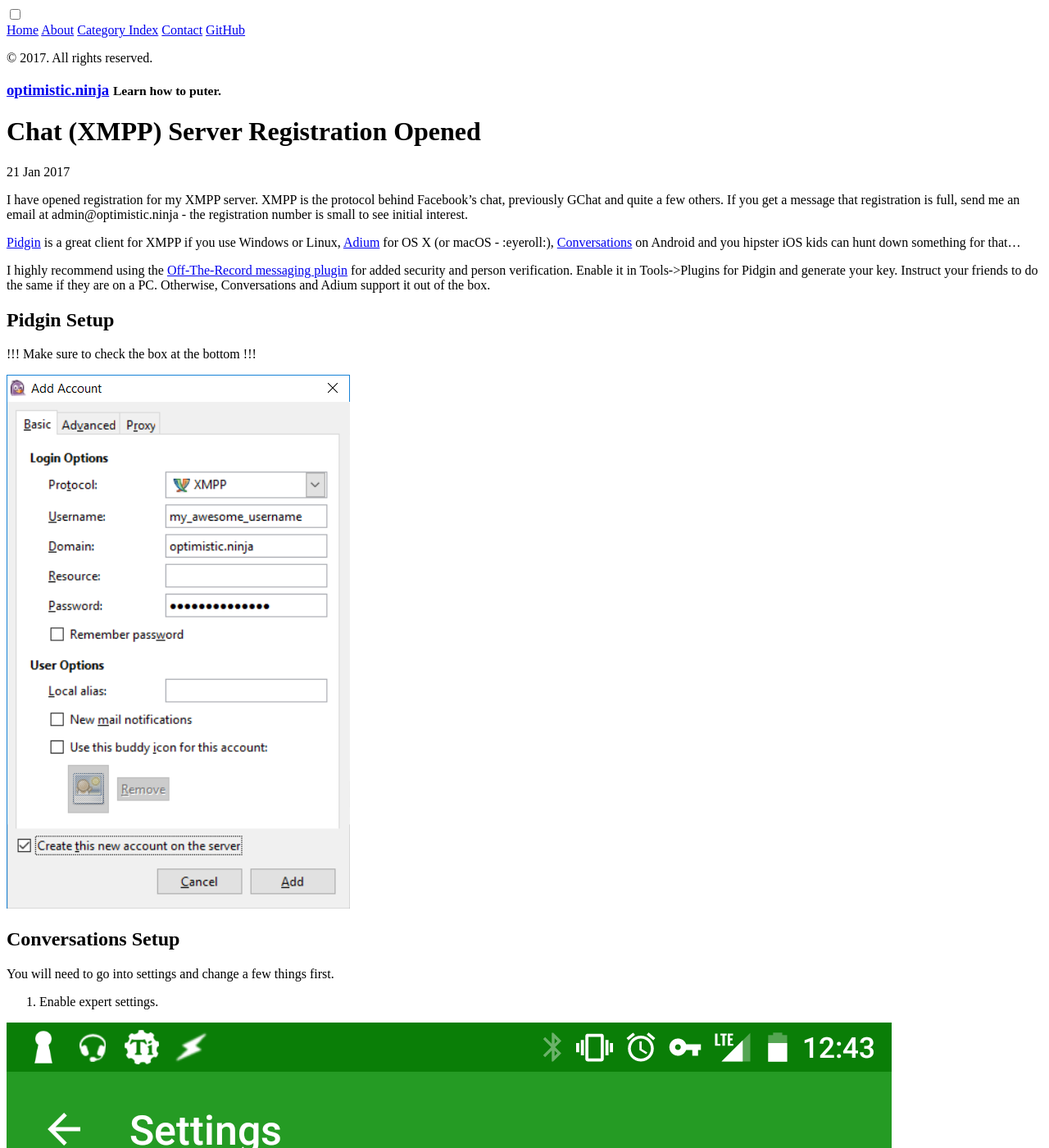
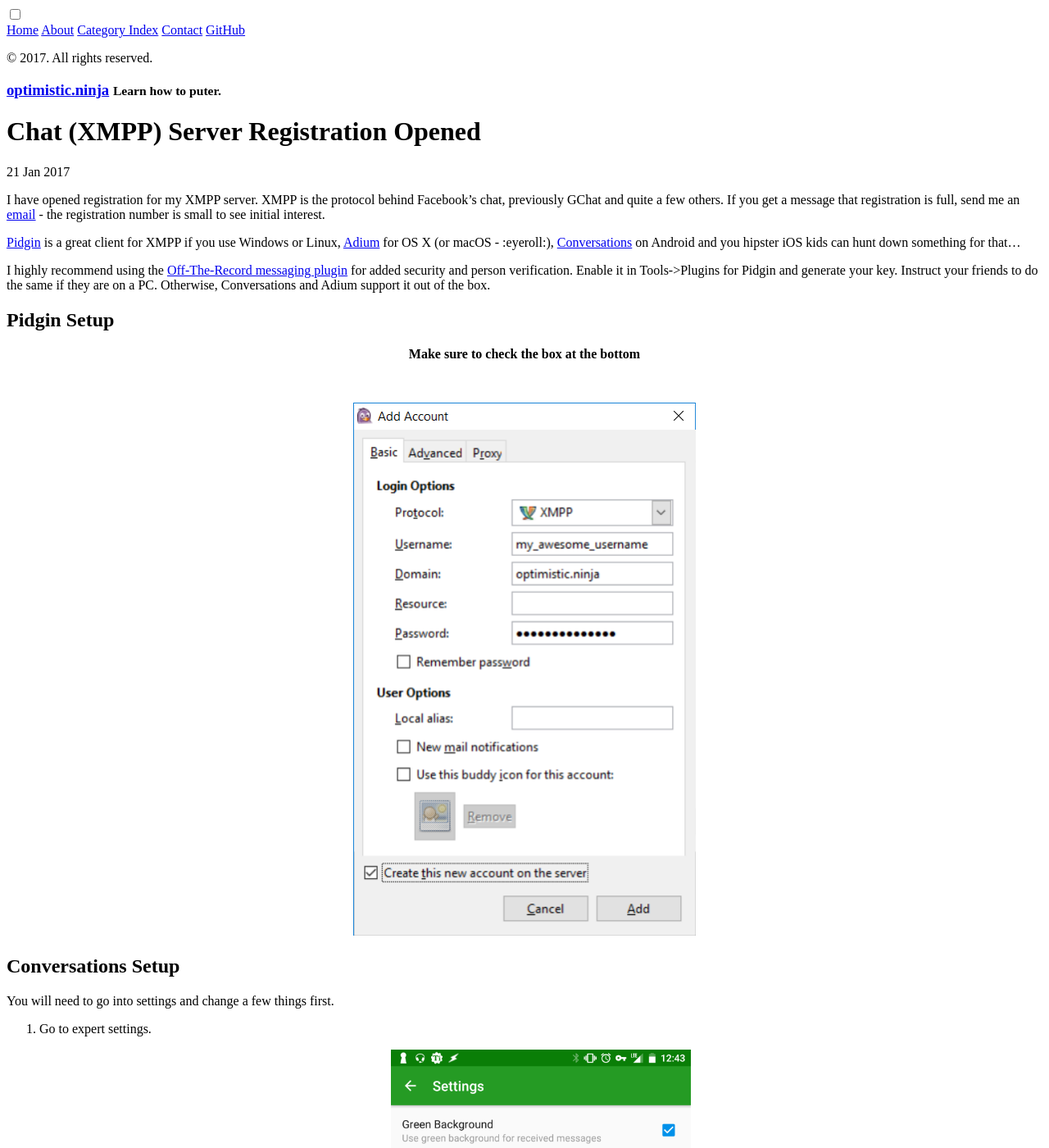
Before and after one commit to optimisticninja/optimistic.ninja, a Jekyll site: the page built from _posts/2017-01-21-chat-server-registration-open.markdown, in a window 1280 px wide and 1400 px high. Shown: the whole window at 82% size. Built offline with Jekyll 4.4.1, drawn with Linux system fonts in a browser that asks for light colours; comment, search, counter and statistics services are not loaded.

Commit message:
Minor edit and formmatting.

```diff
--- a/_posts/2017-01-21-chat-server-registration-open.markdown
+++ b/_posts/2017-01-21-chat-server-registration-open.markdown
@@ -5,7 +5,7 @@
 description: "A short guide on Off-The-Record messaging and how to register an account."
 tags: [chat, xmpp, ejabberd, privacy, encryption]
 ---
-I have opened registration for my XMPP server. XMPP is the protocol behind Facebook's chat, previously GChat and quite a few others. If you get a message that registration is full, send me an email at admin@optimistic.ninja - the registration number is small to see initial interest.
+I have opened registration for my XMPP server. XMPP is the protocol behind Facebook's chat, previously GChat and quite a few others. If you get a message that registration is full, send me an [email](mailto:admin@optimistic.ninja) - the registration number is small to see initial interest.
 
 [Pidgin](https://pidgin.im) is a great client for XMPP if you use Windows or Linux, [Adium](https://adium.im) for OS X (or macOS - :eyeroll:), [Conversations](https://play.google.com/store/apps/details?id=eu.siacs.conversations) on Android and you hipster iOS kids can hunt down something for that...
 
@@ -13,22 +13,16 @@
 
 ## Pidgin Setup
 
-!!! Make sure to check the box at the bottom !!!
+<center><strong>Make sure to check the box at the bottom</strong></center><br/>
 
-![Pidgin Configuration](/public/images/xmpp_registration.png)
+<center><img height='650px' src="/public/images/xmpp_registration.png" /></center>
 
 ## Conversations Setup
 
 You will need to go into settings and change a few things first.
 
-1. Enable expert settings.
+1. Go to expert settings. <br/><center><img height='650px' src="/public/images/conversations_expert_settings.png" /></center>
 
-![Conversations Expert Settings](/public/images/conversations_expert_settings.png)
+2. Enable extended connection settings. <br/><center><img height='650px' src="/public/images/conversations_extended_connection_settings.png" /></center>
 
-2. Enable extended connection settings.
-
-![Conversations Extended Connection Settings](/public/images/conversations_extended_connection_settings.png)
-
-3. Populate the actual account settings.
-
-![Conversations Account Settings](/public/images/conversations_account_settings.jpg)
+3. Populate the actual account settings. <br/><center><img height='650px' src="/public/images/conversations_account_settings.jpg" /></center>
```
